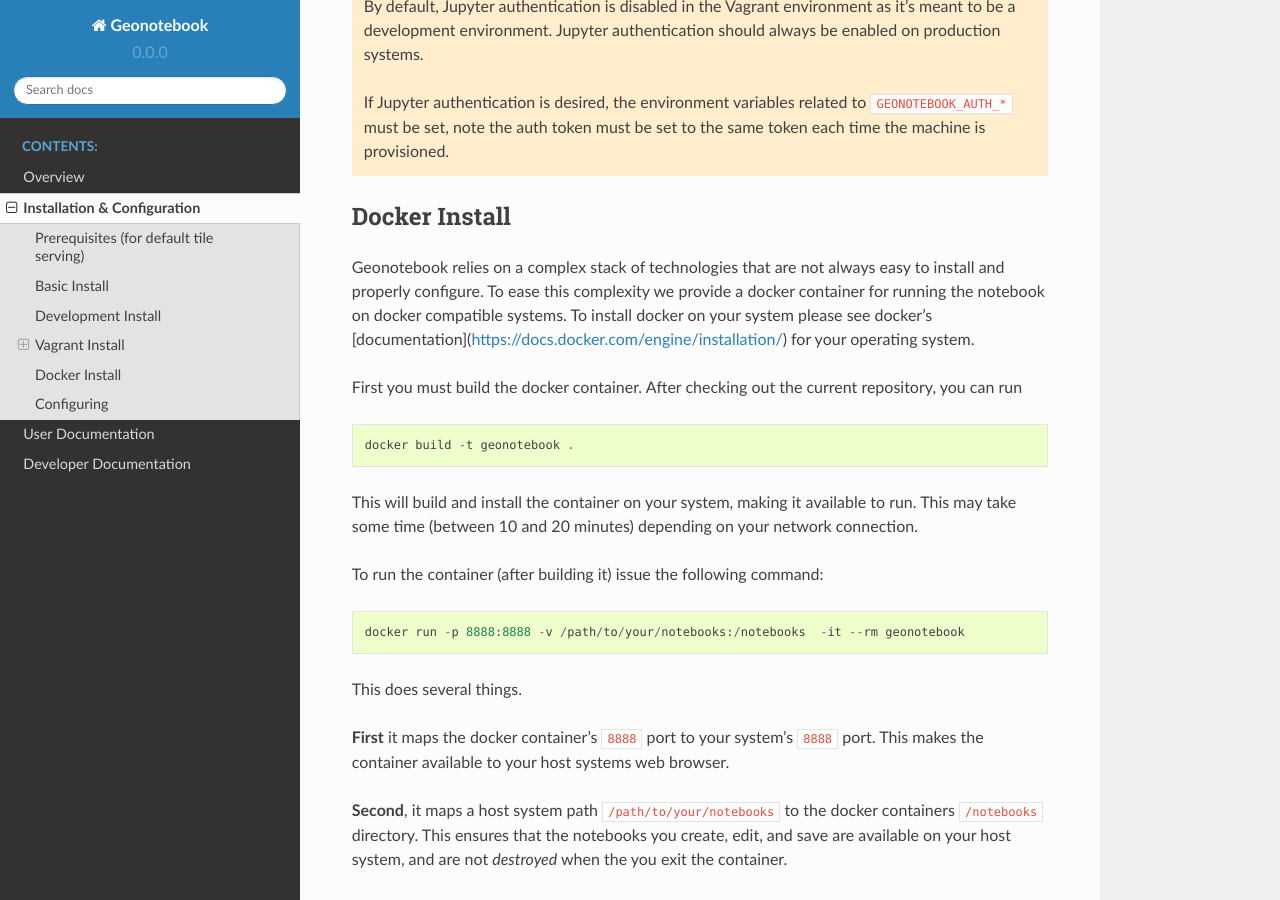
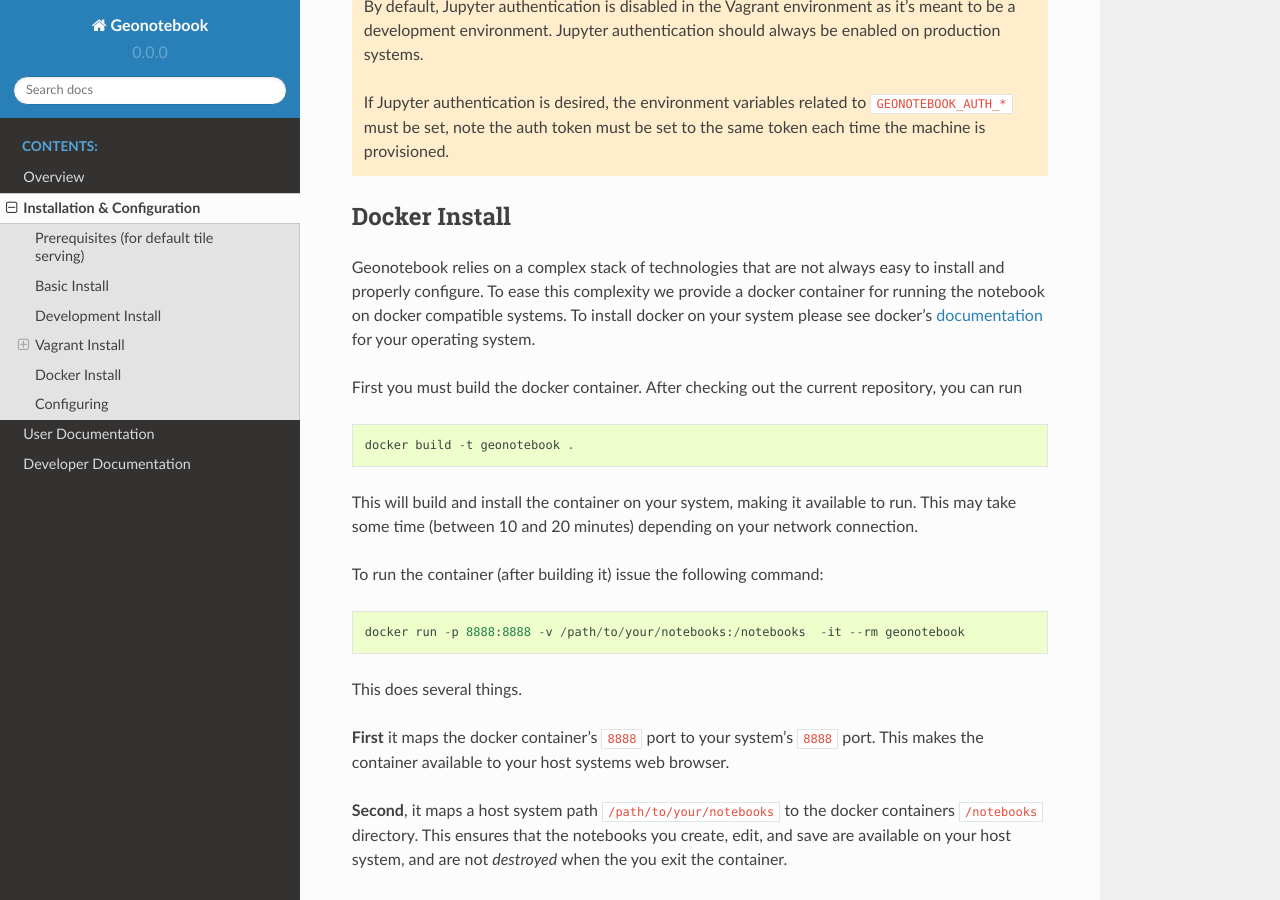
Before and after one commit to OpenGeoscience/geonotebook, a Sphinx documentation site: the page built from docs/source/installation.rst, in a window 1280 px wide and 900 px high, scrolled down 1825 px. Built offline with Sphinx 7.4.7 and the Read the Docs theme 2.0.0, drawn with Linux system fonts in a browser that asks for light colours.

Commit message:
Change markdown link to RST

```diff
--- a/docs/source/installation.rst
+++ b/docs/source/installation.rst
@@ -116,7 +116,7 @@
 
 Docker Install
 ^^^^^^^^^^^^^^
-Geonotebook relies on a complex stack of technologies that are not always easy to install and properly configure. To ease this complexity we provide a docker container for running the notebook on docker compatible systems. To install docker on your system please see docker's [documentation](https://docs.docker.com/engine/installation/) for your operating system.
+Geonotebook relies on a complex stack of technologies that are not always easy to install and properly configure. To ease this complexity we provide a docker container for running the notebook on docker compatible systems. To install docker on your system please see docker's `documentation <https://docs.docker.com/engine/installation/>`_ for your operating system.
 
 First you must build the docker container.  After checking out the current repository, you can run ::
 
```
